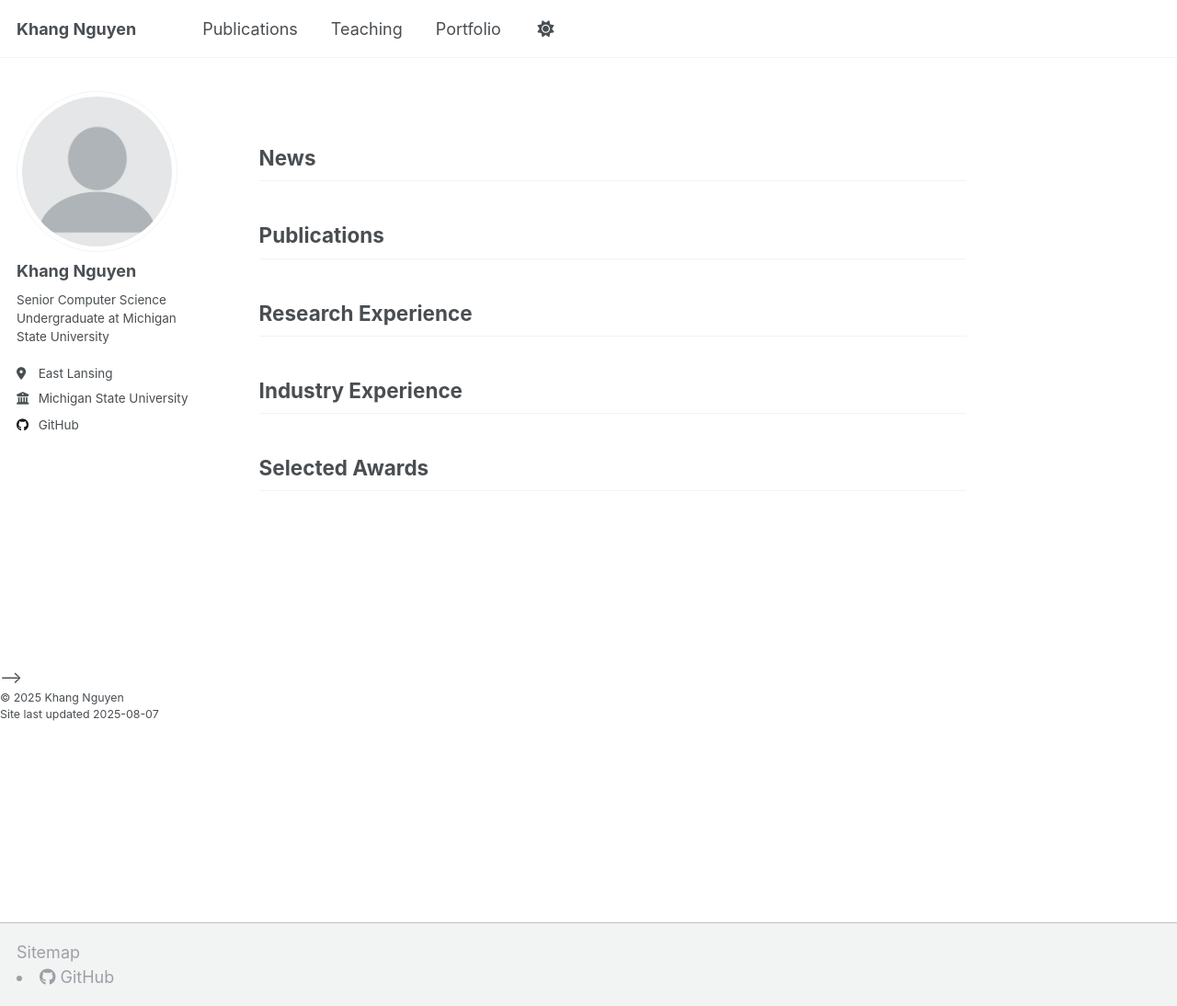
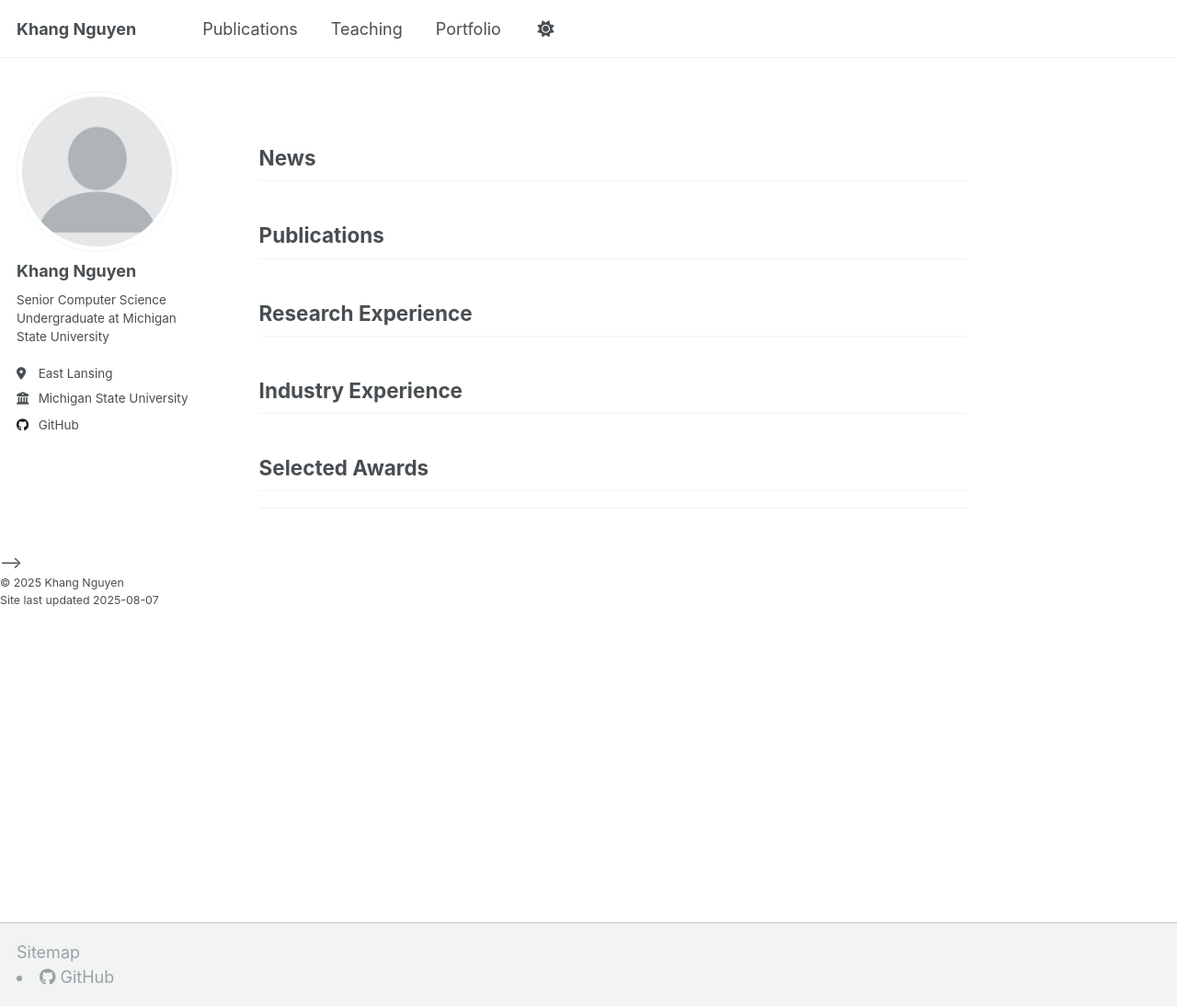
Before and after one commit to nguyenhuykhang/nguyenhuykhang.github.io, a Jekyll site: the page built from _pages/about.md, in a window 1280 px wide and 1094 px high. Shown: the whole window at 92% size. Built offline with Jekyll 4.4.1, drawn with Linux system fonts in a browser that asks for light colours; a script that is not in the unit is left out.

Commit message:
Update about.md

```diff
--- a/_pages/about.md
+++ b/_pages/about.md
@@ -23,10 +23,11 @@ Industry Experience
 
 Selected Awards
 ------
-<div style="height: 150px; overflow: hidden; display: flex; justify-content: center;">
-  <div style="transform: scale(0.25); transform-origin: top center;">
-    <script type="text/javascript" id="clstr_globe"
-      src="//clustrmaps.com/globe.js?d=UYpakJt3SK1n2ChLPes2HMRfKJ1p92zb2b2u-a9NA-c">
-    </script>
-  </div>
+
+
+------
+<div style="transform: scale(0.25); transform-origin: top center;">
+  <script type="text/javascript" id="clstr_globe"
+    src="//clustrmaps.com/globe.js?d=UYpakJt3SK1n2ChLPes2HMRfKJ1p92zb2b2u-a9NA-c">
+  </script>
 </div>
```
